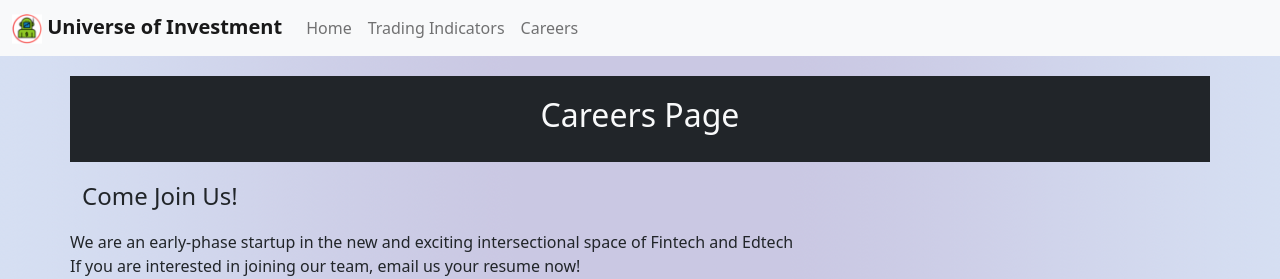
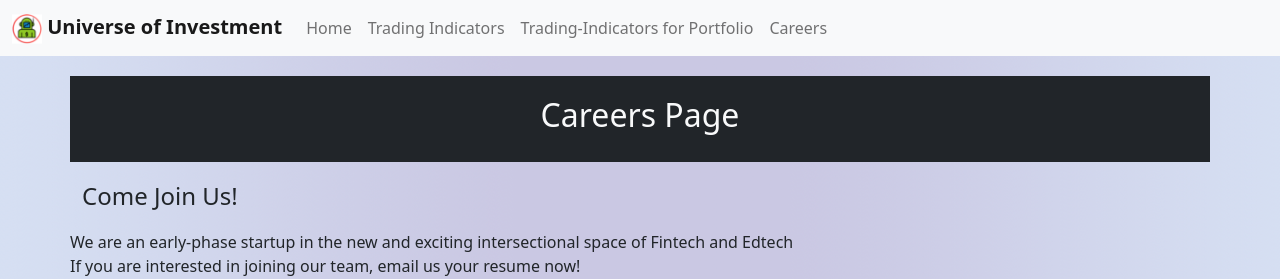
Before and after one commit to satishsurath/Universe-of-Investments, a Flask app: page /Career in a window 1280 px wide. Shown: the top 279 px of the page. Run offline with Flask 2, Linux system fonts and the light colour scheme; some libraries are stand-ins or nearby versions.

Commit message:
Adding return_trading_Indicators_for_Portfolio in the Top Menu
Signed-off-by: Satish Surath <s@n-m.co>

```diff
--- a/app/templates/base2.html
+++ b/app/templates/base2.html
@@ -73,6 +73,7 @@ body {
     <ul class="navbar-nav me-auto mb-2 mb-lg-0">
                     <li class="nav-item"><a class="nav-link" href="{{ url_for('index') }}">Home</a></li>
                     <li class="nav-item"><a class="nav-link" href="{{ url_for('stock') }}">Trading Indicators</a></li>
+                    <li class="nav-item"><a class="nav-link" href="{{ url_for('return_trading_Indicators_for_Portfolio') }}">Trading-Indicators for Portfolio</a></li>
 
 
                     <!--
```
